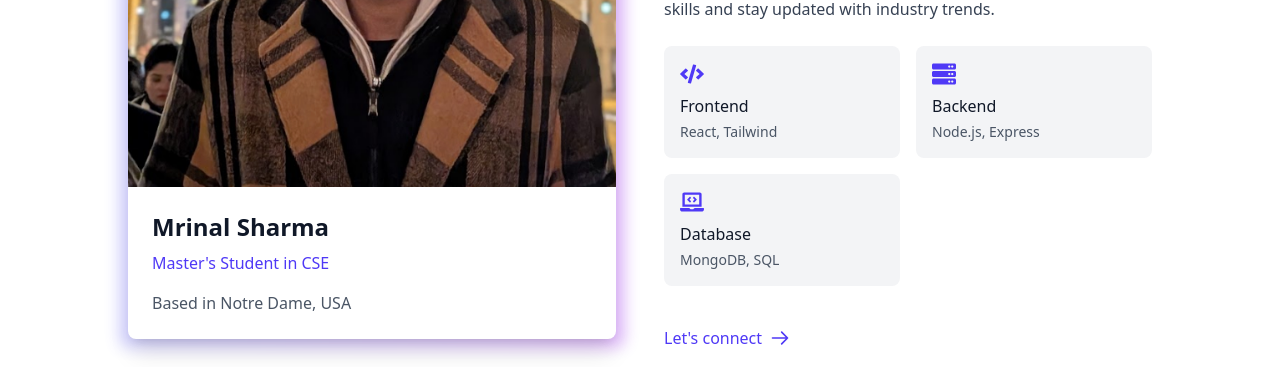
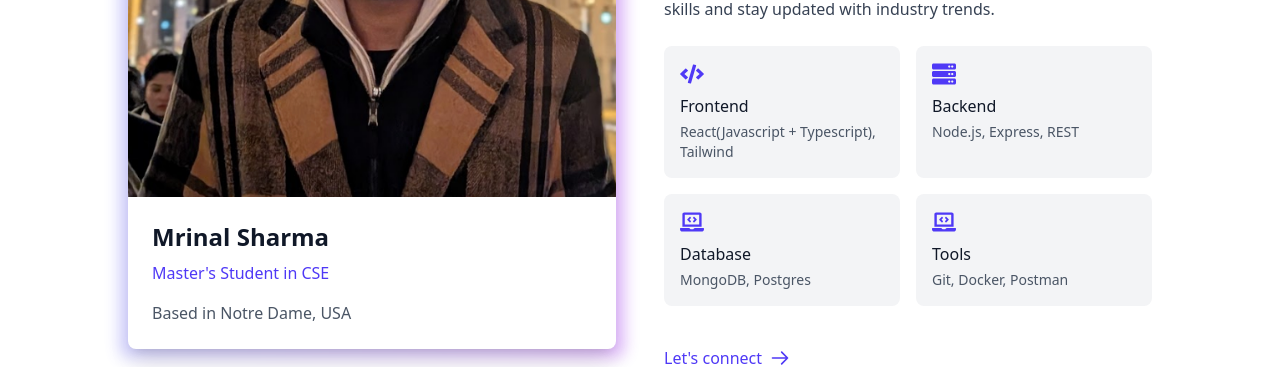
Before and after one commit to slayer1371/portfolio-final, a React (Vite) app: page / in a window 1280 px wide. Shown: the part 1180-1547 px from the top of the page. Built offline with nearby package versions, Linux system fonts and the light colour scheme.

Commit message:
added-details

```diff
--- a/src/assets/About.jsx
+++ b/src/assets/About.jsx
@@ -100,19 +100,25 @@ const AboutSection = () => {
               <div className="bg-gray-100 dark:bg-gray-800 p-4 rounded-lg">
                 <FaCode className="text-indigo-600 dark:text-indigo-400 text-2xl mb-2" />
                 <h3 className="font-medium text-gray-900 dark:text-white mb-1">Frontend</h3>
-                <p className="text-sm text-gray-600 dark:text-gray-400">React, Tailwind</p>
+                <p className="text-sm text-gray-600 dark:text-gray-400">React(Javascript + Typescript), Tailwind</p>
               </div>
 
               <div className="bg-gray-100 dark:bg-gray-800 p-4 rounded-lg">
                 <FaServer className="text-indigo-600 dark:text-indigo-400 text-2xl mb-2" />
                 <h3 className="font-medium text-gray-900 dark:text-white mb-1">Backend</h3>
-                <p className="text-sm text-gray-600 dark:text-gray-400">Node.js, Express</p>
+                <p className="text-sm text-gray-600 dark:text-gray-400">Node.js, Express, REST</p>
               </div>
 
               <div className="bg-gray-100 dark:bg-gray-800 p-4 rounded-lg">
                 <FaLaptopCode className="text-indigo-600 dark:text-indigo-400 text-2xl mb-2" />
                 <h3 className="font-medium text-gray-900 dark:text-white mb-1">Database</h3>
-                <p className="text-sm text-gray-600 dark:text-gray-400">MongoDB, SQL</p>
+                <p className="text-sm text-gray-600 dark:text-gray-400">MongoDB, Postgres</p>
+              </div>
+
+              <div className="bg-gray-100 dark:bg-gray-800 p-4 rounded-lg">
+                <FaLaptopCode className="text-indigo-600 dark:text-indigo-400 text-2xl mb-2" />
+                <h3 className="font-medium text-gray-900 dark:text-white mb-1">Tools</h3>
+                <p className="text-sm text-gray-600 dark:text-gray-400">Git, Docker, Postman</p>
               </div>
 
             </motion.div>
@@ -122,7 +128,7 @@ const AboutSection = () => {
               className="pt-4"
             >
               <a
-                href="#contact"
+                href="https://www.linkedin.com/in/mrinal-sharma1371/"
                 className="inline-flex items-center text-indigo-600 dark:text-indigo-400 font-medium hover:text-indigo-800 dark:hover:text-indigo-300 transition-colors duration-300"
               >
                 Let's connect
```
